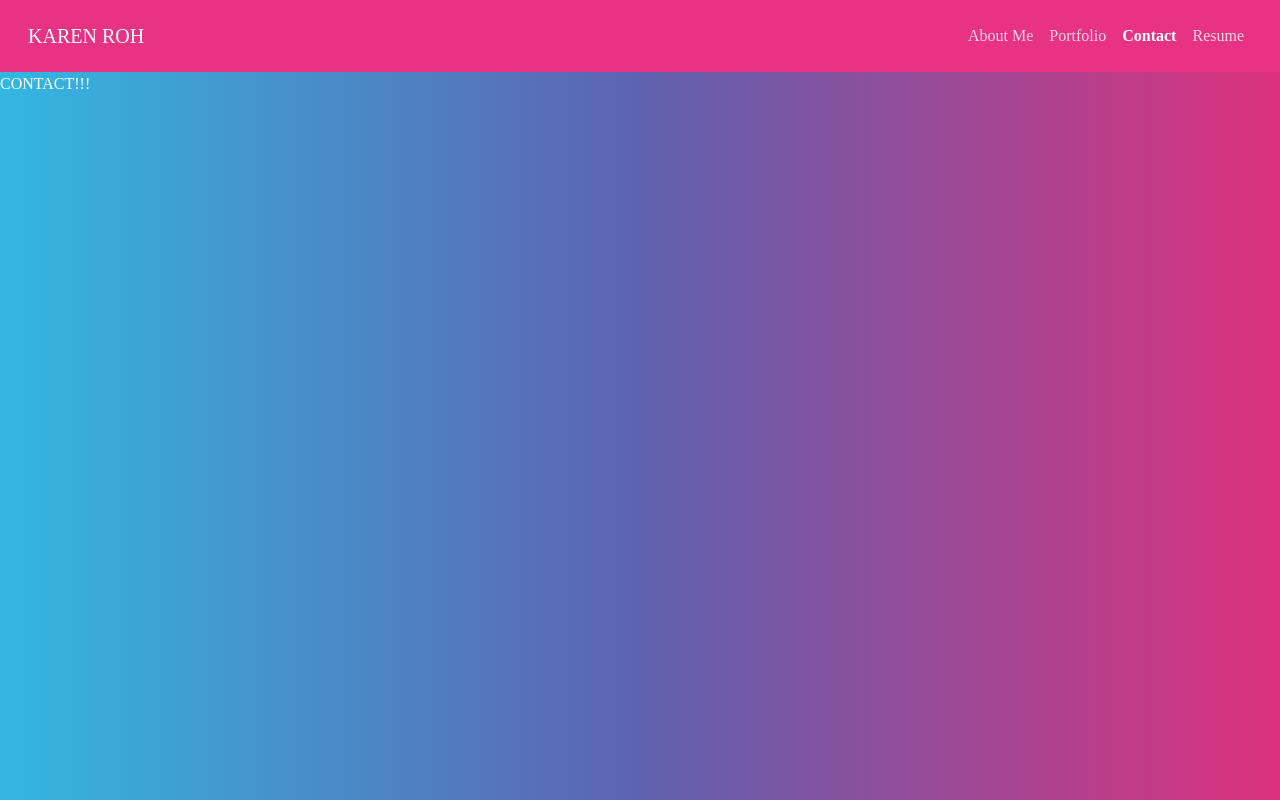
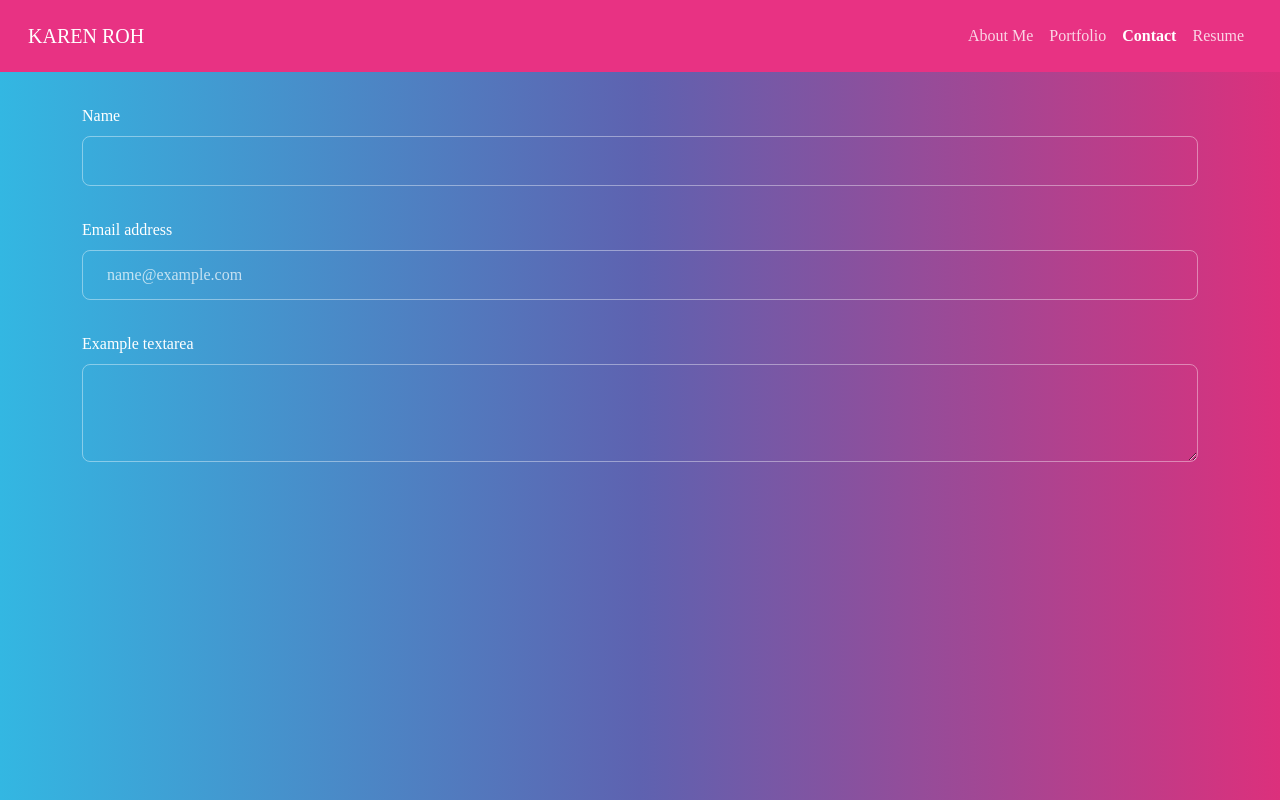
Before and after one commit to kroh1031/week-20-react-portfolio, a React (Create React App) app: page /contact in a window 1280 px wide. Built offline with nearby package versions, Linux system fonts and the light colour scheme.

Commit message:
basic layout of pages completed

```diff
--- a/src/components/pages/AboutMe.js
+++ b/src/components/pages/AboutMe.js
@@ -1,4 +1,34 @@
 const AboutMe = () => {
-  return <div>ABOUT ME!!!</div>;
+  return (
+    <div className="container">
+      <section className="row mt-5">
+        <div className="col-sm-6">
+          <h1>About Me</h1>
+          <br />
+          <h4 className="text-center">
+            Name: Karen Roh
+            <br />
+            Born in: Miami, FL
+          </h4>
+          <h5 className="text-center">
+            I'm an ordinary 18 year old high school graduate that found interest
+            in computer programming while searching for a field that I wanted to
+            major in.
+            <br />
+            I speak English and Korean.
+            <br />
+            I coordinate very well with people and know the way to work as a
+            team.
+            <br />
+            My goal is to become a full stack web developer.
+            <br />
+          </h5>
+        </div>
+        <div className="col-sm-6">
+          {/* <img className="my-image" src="./assets/images/about-me.jpg" alt="Table Setting" width="400" height="500" /> */}
+        </div>
+      </section>
+    </div>
+  );
 };
 export default AboutMe;
--- a/src/components/pages/Contact.js
+++ b/src/components/pages/Contact.js
@@ -1,9 +1,41 @@
 const Contact = () => {
-
-    return(
-        <div>
-            CONTACT!!!
-            </div>
-    )
-}
+  return (
+    // <div>
+    //     CONTACT!!!
+    //     </div>
+    <div className="container mt-3">
+      <div className="mb-3">
+        <label for="exampleFormControlInput1" className="form-label">
+          Name
+        </label>
+        <input
+          type="text"
+          className="form-control"
+          id="exampleFormControlInput1"
+        />
+      </div>
+      <div className="mb-3">
+        <label for="exampleFormControlInput1" className="form-label">
+          Email address
+        </label>
+        <input
+          type="email"
+          className="form-control"
+          id="exampleFormControlInput1"
+          placeholder="name@example.com"
+        />
+      </div>
+      <div className="mb-3">
+        <label for="exampleFormControlTextarea1" className="form-label">
+          Example textarea
+        </label>
+        <textarea
+          className="form-control"
+          id="exampleFormControlTextarea1"
+          rows="3"
+        ></textarea>
+      </div>
+    </div>
+  );
+};
 export default Contact;
--- a/src/components/pages/Portfolio.js
+++ b/src/components/pages/Portfolio.js
@@ -1,9 +1,65 @@
 const Portfolio = () => {
 
     return(
-        <div>
-            APORTFOLIO
-            </div>
+    //     <section class="row">
+    //   <div>
+    //     <h1>Portfolio</h1>
+    //   </div>
+    // </section>
+    // <!-- Recipe Finder Card -->
+    <div className="container">
+    <div className="row mt-3">
+      <div className="col">
+        <div className="card h-100">
+          <img src="./assets/images/recipe-finder.jpg" class="card-img-top project-image" alt="..." height="350" />
+          <div className="card-body text-center">
+            <h5 className="card-title">Recipe Finder</h5>
+            <a href="https://sranson.github.io/recipe-finder/" target="“_blank”" class="card-text">Link to
+              the deployed version </a><br />
+            <a href="https://github.com/kroh1031/recipe-finder-1" target="“_blank”" class="card-text">Link
+              to the GitHub repository </a><br />
+            <a href="./assets/images/recipe-finder-screenshot.png" target="“_blank”"
+              className="card-text">Screenshot of the deployed application
+            </a>
+          </div>
+        </div>
+      </div>
+      {/* <!-- Design Collaboration Card --> */}
+      <div className="col">
+        <div className="card h-100">
+          <img src="./assets/images/t-shirt.jpg" class="card-img-top img-responsive project-image" alt="..."
+            height="350" />
+          <div className="card-body text-center">
+            <h5 className="card-title">Design Collaboration</h5>
+            <a href="https://cohoots.herokuapp.com/" target="“_blank”" className="card-text">Link to the
+              deployed version </a><br />
+            <a href="https://github.com/kroh1031/CoHoots" target="“_blank”" className="card-text no-underline">Link to the
+              GitHub repository </a><br />
+            <a href="./assets/images/cohoots-screenshot.png" target="“_blank”" className="card-text no-underline">Screenshot
+              of the deployed application
+            </a>
+          </div>
+        </div>
+      </div>
+      {/* <!-- Weather Dashboard Card --> */}
+      <div className="col">
+        <div className="card h-100">
+          <img src="./assets/images/weather-dashboard.jpg" className="card-img-top img-responsive project-image" alt="..."
+            height="350" />
+          <div className="card-body text-center">
+            <h5 className="card-title">Weather Dashboard</h5>
+            <a href="https://kroh1031.github.io/week-06-weather-dashboard/" target="“_blank”"
+              className="card-text no-underline">Link to the deployed version </a><br />
+            <a href="https://github.com/kroh1031/week-06-weather-dashboard" target="“_blank”"
+              className="card-text no-underline">Link to the GitHub repository </a><br />
+            <a href="./assets/images/weather-dashboard-screenshot2.png" target="“_blank”"
+              className="card-text no-underline">Screenshot of the deployed application
+            </a>
+          </div>
+        </div>
+      </div>
+    </div>
+    </div>
     )
 }
 export default Portfolio;
--- a/src/components/pages/Resume.js
+++ b/src/components/pages/Resume.js
@@ -1,4 +1,11 @@
 const Resume = () => {
-  return <div>RESUME</div>;
+  return (
+    <div className="container">
+      <div>Resume</div>
+      <div>
+        Download my <a href="">resume</a>
+      </div>
+    </div>
+  );
 };
 export default Resume;
```
